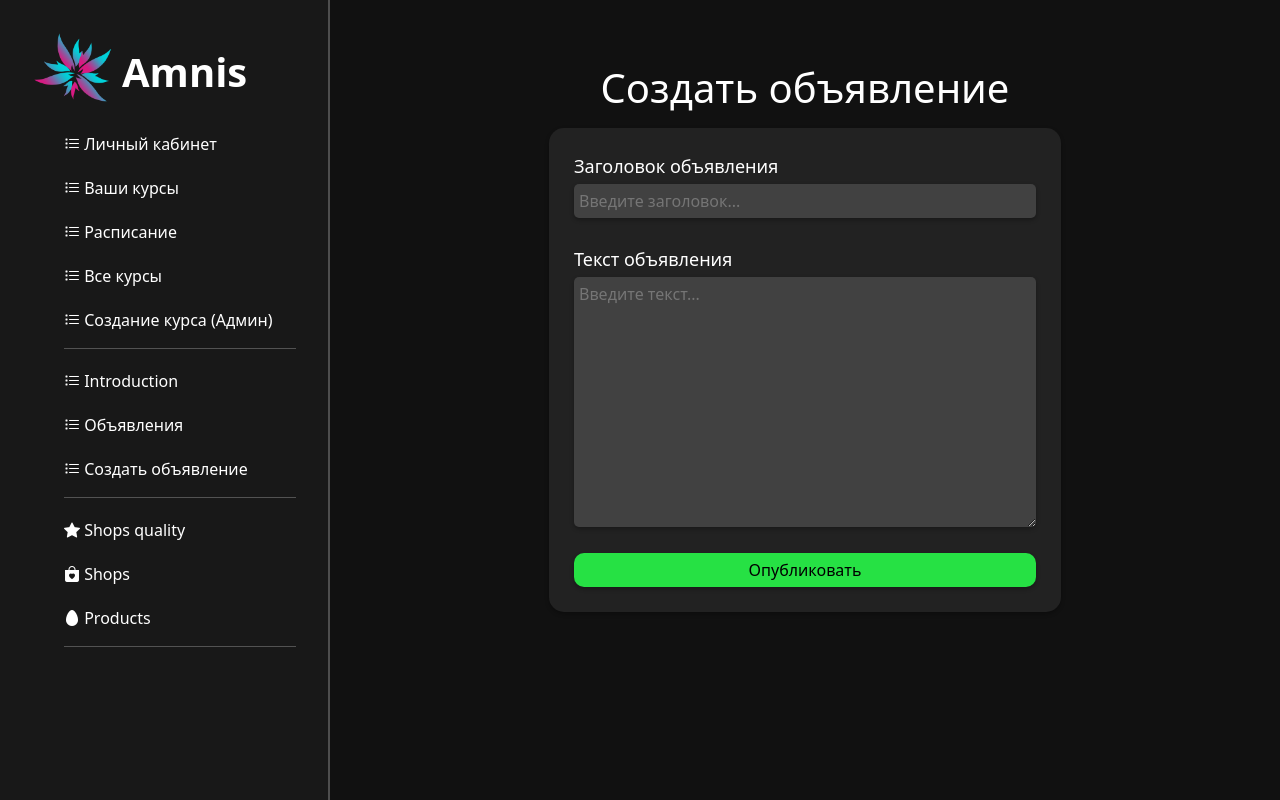
After one commit to UniversityJointProjects/E-cousesSite, a Django app: page /announcements_create in a window 1280 px wide. The commit adds this page. Run offline with Django 4.2, Linux system fonts and the light colour scheme.

Commit message:
Added announcements form

```diff
--- a/config/main/forms.py
+++ b/config/main/forms.py
@@ -177,3 +177,18 @@ class CreateUserForm(UserCreationForm):
                 attrs={'class': 'common_form_input_field',
                        'placeholder': 'Repeat the password...'}),
         }
+
+
+class CreateAnnouncementForm(ModelForm):
+    class Meta:
+        model = Announcement
+        fields = ['title', "date", "author", 'text']
+
+        widgets = {
+            "title": forms.TextInput(
+                attrs={'class': 'common_form_input_field',
+                       'placeholder': 'Введите заголовок...'}),
+            "text": forms.Textarea(
+                attrs={'class': 'common_form_input_field',
+                       'placeholder': 'Введите текст...'}),
+        }
--- /dev/null
+++ b/config/main/static/main/css/announcements_create.css
@@ -0,0 +1,45 @@
+body {
+    padding: 0;
+    margin: 0;
+    width: 100%;
+    height: 100%;
+    background-color:#111111;
+    display: flex;
+}
+
+.announcement_form_container {
+    margin: 0 auto;
+    display:flex;
+    justify-content: center;
+    align-items: center;
+    flex-direction: column;
+    height: 100%;
+    width: 50%;
+    padding:64px;
+}
+
+.announcement_form__button1 {
+    margin-top: 10px;
+}
+
+.announcements_text_title {
+    color: white;
+    margin-bottom: 16px;
+}
+
+label {
+    font-size: 18px;
+}
+
+#title_label {
+    margin-bottom: 4px;
+}
+
+#text_label {
+    margin-top: 28px;
+    margin-bottom: 4px;
+}
+
+.common_form {
+    width:100%;
+}
--- /dev/null
+++ b/config/main/templates/main/announcements_create.html
@@ -0,0 +1,32 @@
+{% load static %}
+{% load l10n %}
+<!doctype html>
+<html lang="en">
+<head>
+    <meta charset="UTF-8">
+    <meta name="viewport" content="width=device-width, user-scalable=no, initial-scale=1.0, maximum-scale=1.0, minimum-scale=1.0">
+    <meta http-equiv="X-UA-Compatible" content="ie=edge">
+    <title>Создать объявление</title>
+    <link rel="icon" type="image/x-icon" href="{% static 'main/img/logo.png' %}">
+    <link rel="stylesheet" href="https://cdn.jsdelivr.net/npm/bootstrap@5.2.3/dist/css/bootstrap.min.css">
+    <link rel="stylesheet" href="https://cdn.jsdelivr.net/npm/bootstrap-icons@1.10.2/font/bootstrap-icons.css">
+    <link rel="stylesheet" href="{% static 'main/css/common.css'%}">
+    <link rel="stylesheet" href="{% static 'main/css/announcements_create.css'%}">
+</head>
+<body>
+    {% include 'main/navigation.html' %}
+    <div class="announcement_form_container">
+        <h1 class="announcements_text_title">Создать объявление</h1>
+        <form class="common_form" method="post">
+            {% csrf_token %}
+            <label id="title_label">Заголовок объявления</label>
+            {{form.title}}
+            <label id="text_label">Текст объявления</label>
+            {{form.text}}
+
+            <p class = "error_notification">{{ error }}</p>
+            <button class="button1 button1_padding green-button announcement_form__button1" type="submit">Опубликовать</button>
+        </form>
+    </div>
+</body>
+</html>
--- a/config/main/templates/main/navigation.html
+++ b/config/main/templates/main/navigation.html
@@ -22,6 +22,12 @@
             <hr>
             <a class="navigation_list_ref" href="{% url 'introduce' %}">
                 <li class="navigation_list_element"><i class="bi bi-list-task"></i>  Introduction</li>
+            </a>
+            <a class="navigation_list_ref" href="{% url 'announcements' %}">
+                <li class="navigation_list_element"><i class="bi bi-list-task"></i>  Объявления</li>
+            </a>
+            <a class="navigation_list_ref" href="{% url 'announcements_create' %}">
+                <li class="navigation_list_element"><i class="bi bi-list-task"></i>  Создать объявление</li>
             </a>
             <hr>
             <a class="navigation_list_ref" href="{% url 'table_show' 0 %}">
--- a/config/main/urls.py
+++ b/config/main/urls.py
@@ -4,7 +4,10 @@ from . import views
 urlpatterns = [
     path('', views.introduce, name="introduce"),
     path('introduce', views.introduce, name="introduce"),
+
     path('announcements', views.announcements, name="announcements"),
+    path('announcements_create', views.announcements_create, name="announcements_create"),
+
     path('table_show/<int:tk>', views.table_view, name='table_show'),
     path('change_table/<int:url_table_id>/<int:entry_id>/<command>', views.change_table, name='change_table'),
     path('registration', views.registration, name='registration'),
--- a/config/main/views.py
+++ b/config/main/views.py
@@ -36,6 +36,20 @@ def announcements(request):
     data = reversed(Announcement.objects.all())
 
     return render(request, "main/announcements.html", {'role': role, "announcements": data})
+
+
+def announcements_create(request):
+    role = get_role(request.user)
+    form = CreateAnnouncementForm
+
+    if request.method == "POST":
+        caform = CreateAnnouncementForm({"title": request.POST["title"], "date": datetime.date.today(), "author": request.user, "text": request.POST["text"]})
+
+        if caform.is_valid():
+            caform.save()
+            return redirect('announcements')
+
+    return render(request, "main/announcements_create.html", {'role': role, "form": form})
 
 
 
```
Also changed, not shown: config/db.sqlite3.
